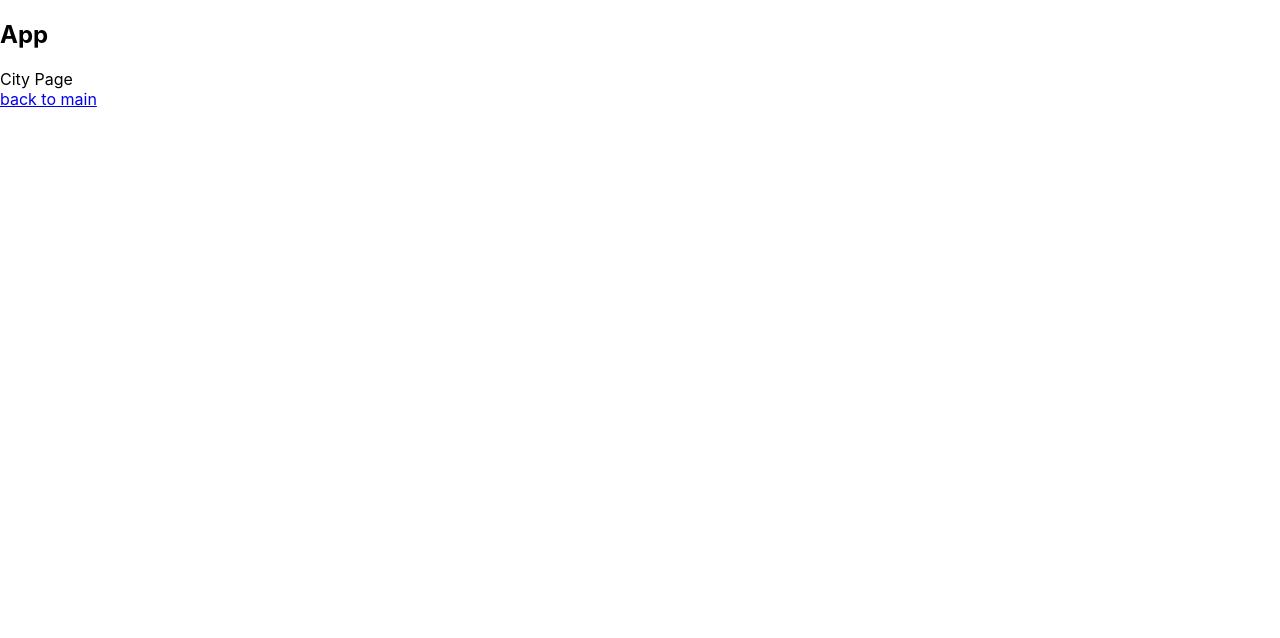
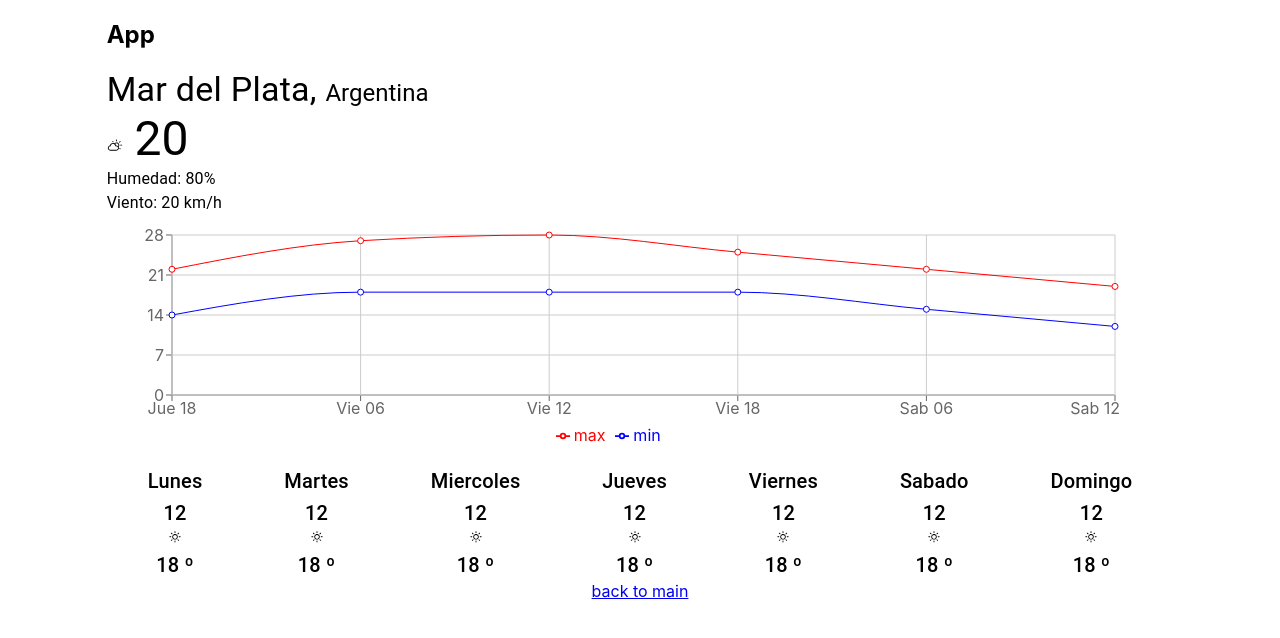
Before and after one commit to martinj-jaime/WeatherApp, a React (Create React App) app: page /city in a window 1280 px wide. Shown: the top 638 px of the page. Built offline with nearby package versions, Linux system fonts and the light colour scheme.

Commit message:
Embedding the components in the CityPage

```diff
--- a/src/App.js
+++ b/src/App.js
@@ -1,11 +1,15 @@
 import React from 'react';
 import { BrowserRouter as Router, Switch, Route } from 'react-router-dom'
 import { WelcomePage, MainPage, CityPage, NotFoundPage } from './pages/index'
-
+import { Grid } from '@material-ui/core'
 
 function App() {
   return (
-    <div className="App">
+    <Grid container
+      justifyContent="center"
+      direction="row"
+    >
+      <Grid item sm={10}>
       <h2>App</h2>
       <Router>
 
@@ -28,7 +32,8 @@ function App() {
         </Switch>
 
       </Router>
-    </div>
+      </Grid>
+    </Grid>
   );
 }
 
--- a/src/components/Forecast/Forecast.jsx
+++ b/src/components/Forecast/Forecast.jsx
@@ -9,9 +9,10 @@ const renderForecastItem = forecast => {
     const { weekDay, hour, state, temperature } = forecast
     return (
         <Grid
-            data-testid="forecast-item-container"
+            // data-testid="forecast-item-container"
             item key={`${weekDay}${hour}`}>
             <ForecastItem
+                data-testid="forecast-item-container"
                 hour={hour}
                 weekDay={weekDay}
                 state={state}
@@ -24,7 +25,7 @@ const renderForecastItem = forecast => {
 const Forecast = ({ forecastItemList }) => {
     return (
         <Grid container
-            justify="space-around"
+            justifyContent="space-around"
             alignItems="center">
             {
                 forecastItemList.map(forecast => renderForecastItem(forecast))
--- a/src/components/ForecastItem/ForecastItem.jsx
+++ b/src/components/ForecastItem/ForecastItem.jsx
@@ -15,16 +15,16 @@ const ForecastItem = ({ weekDay, hour, state, temperature }) => {
         alignItems='center'
       >
         <Grid item>
-          <Typography variant='h3'> {weekDay} </Typography>
+          <Typography variant='h6'> {weekDay} </Typography>
         </Grid>
         <Grid item>
-          <Typography variant='h3'> {hour} </Typography>
+          <Typography variant='h6'> {hour} </Typography>
         </Grid>
         <Grid item>
           <IconState state={state} />
         </Grid>
         <Grid item>
-          <Typography variant='h3'> {temperature} º</Typography>
+          <Typography variant='h6'> {temperature} º</Typography>
         </Grid>
       </Grid>
     </>
--- a/src/pages/CityPage.jsx
+++ b/src/pages/CityPage.jsx
@@ -1,16 +1,108 @@
 import React from 'react';
 import { Link } from 'react-router-dom'
+import { Grid } from '@material-ui/core'
+
+// IMPPORTS PROBLEM
+import CityInfo from './../components/CityInfo/CityInfo'
+import Weather from './../components/Weather/Weather'
+import WeatherDetails from './../components/WeatherDetails/WeatherDetails'
+import ForecastChart from './../components/ForecastChart/ForecastChart'
+import Forecast from './../components/Forecast/Forecast'
+
+const dataExample = [
+  {
+      "dayHour": "Jue 18",
+      "min": 14,
+      "max": 22,
+  },
+  {
+      "dayHour": "Vie 06",
+      "min": 18,
+      "max": 27,
+  },
+  {
+      "dayHour": "Vie 12",
+      "min": 18,
+      "max": 28,
+  },
+  {
+      "dayHour": "Vie 18",
+      "min": 18,
+      "max": 25,
+  },
+  {
+      "dayHour": "Sab 06",
+      "min": 15,
+      "max": 22,
+  },
+  {
+      "dayHour": "Sab 12",
+      "min": 12,
+      "max": 19,
+  }
+]
+
+const forecastItemListExample = [
+  {weekDay: 'Lunes', hour: 12, state:'sunny', temperature:18},
+  {weekDay: 'Martes', hour: 12, state:'sunny', temperature:18},
+  {weekDay: 'Miercoles', hour: 12, state:'sunny', temperature:18},
+  {weekDay: 'Jueves', hour: 12, state:'sunny', temperature:18},
+  {weekDay: 'Viernes', hour: 12, state:'sunny', temperature:18},
+  {weekDay: 'Sabado', hour: 12, state:'sunny', temperature:18},
+  {weekDay: 'Domingo', hour: 12, state:'sunny', temperature:18}
+]
 
 const CityPage = () => {
+
+  // CityInfo
+  const city = 'Mar del Plata',
+        country = 'Argentina';
+
+  // Weather
+  const state = 'cloudy',
+        temperature = 20;
+
+  // WeatherDetails
+  const humidity = 80,
+        wind = 20;
+
+  // ForecastChart
+  const data = dataExample
+
+  // Forecast
+  const forecastItemList = forecastItemListExample
+
   return (
-    <div>
-        City Page
-        <div>
-            <Link to='/main' >
-              back to main
-            </Link>
-        </div>
-    </div>
+    <Grid container
+      justifyContent="center"
+    >
+      <Grid item xs={12} >
+        <CityInfo city={city} country={country} />
+      </Grid>
+
+      <Grid item xs={12} >
+        <Grid item xs={8} >
+          <Weather state={state} temperature={temperature} />
+        </Grid>
+        <Grid item xs={4} >
+          <WeatherDetails humidity={humidity} wind={wind} />
+        </Grid>
+      </Grid>
+
+      <Grid item xs={12} >
+        <ForecastChart data={data} />
+      </Grid>
+
+      <Grid item xs={12} >
+        <Forecast forecastItemList={forecastItemList} />
+      </Grid>
+
+      <div>
+          <Link to='/main' >
+            back to main
+          </Link>
+      </div>
+    </Grid>
     );
 };
 
```
Also changed, not shown: 1 other file (tests, documents, lock files or other folders).
